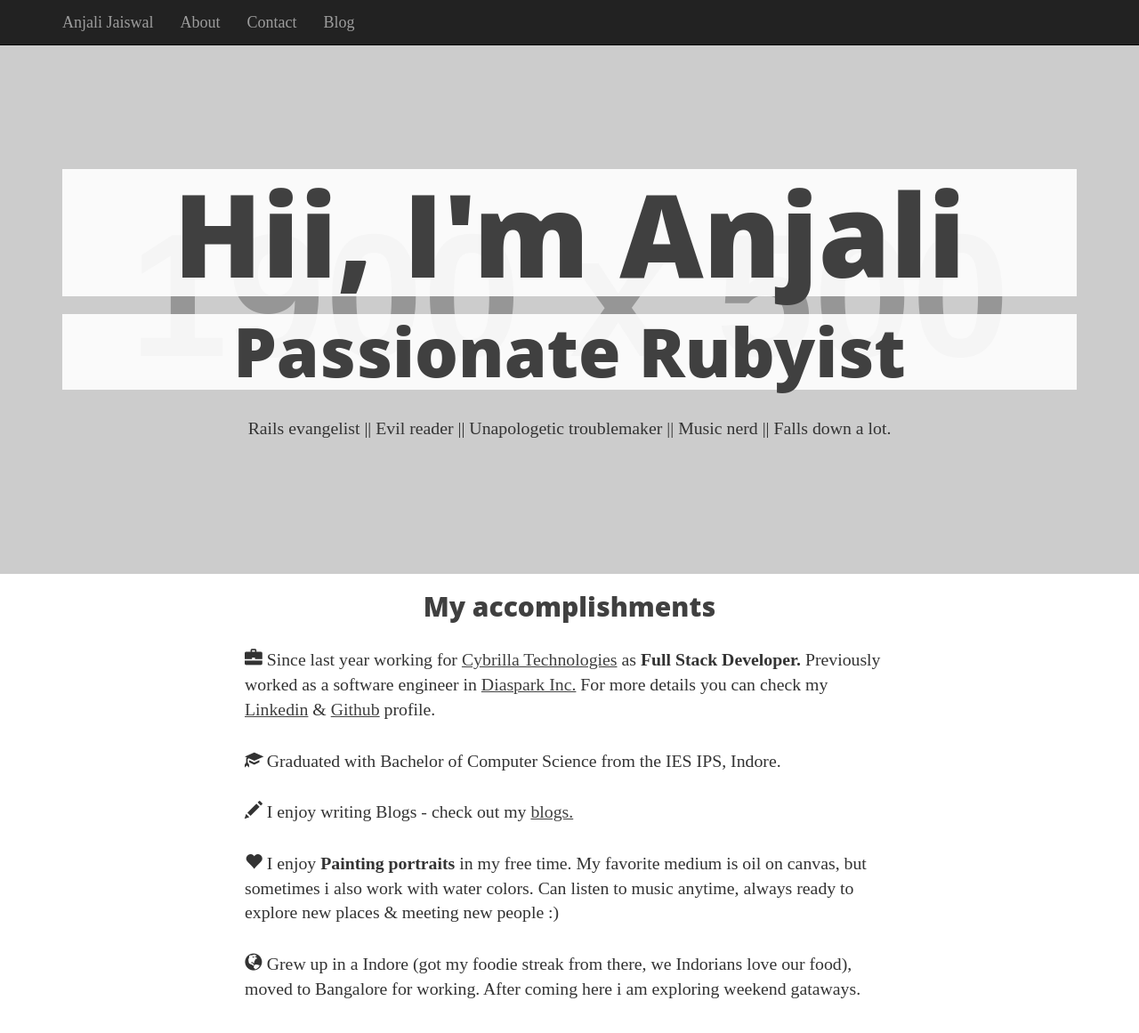
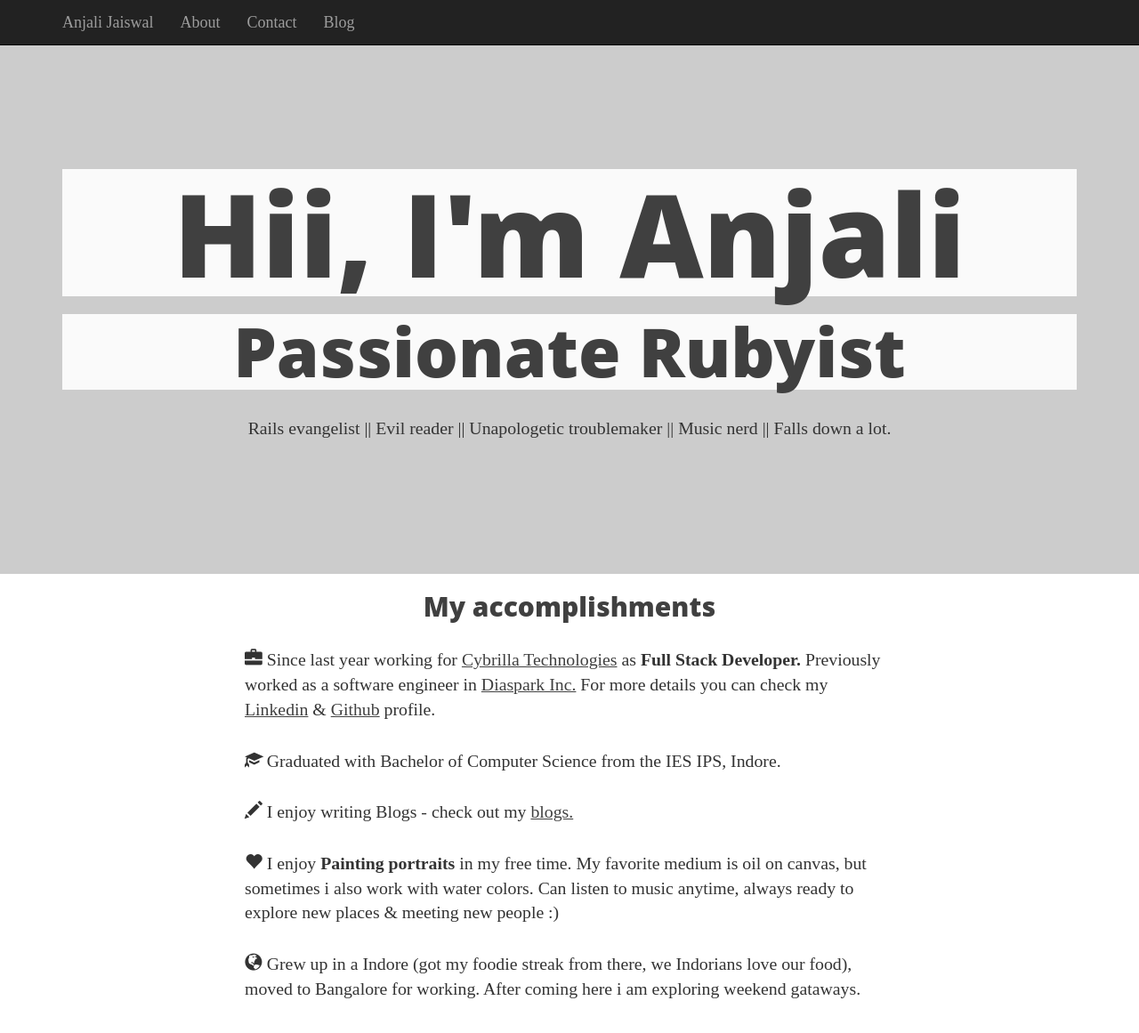
Before and after one commit to anjalijaiswal/website_edition_1, a Jekyll site: the page built from index.html, in a window 1280 px wide and 1400 px high. Shown: the top 1161 px of the window at 89% size. Built offline with Jekyll 4.4.1, drawn with Linux system fonts in a browser that asks for light colours.

Commit message:
Background image changed

```diff
--- a/css/main.css
+++ b/css/main.css
@@ -107,7 +107,7 @@ ul.posts {
     display: block;
     width: 100%;
     text-align: center;
-    background: url('http://placehold.it/1900x500') no-repeat center center scroll;
+    background: url('/images/background.png') no-repeat center center scroll;
     -webkit-background-size: cover;
     -moz-background-size: cover;
     background-size: cover;
```
Also changed, not shown: images/background.png (added).
